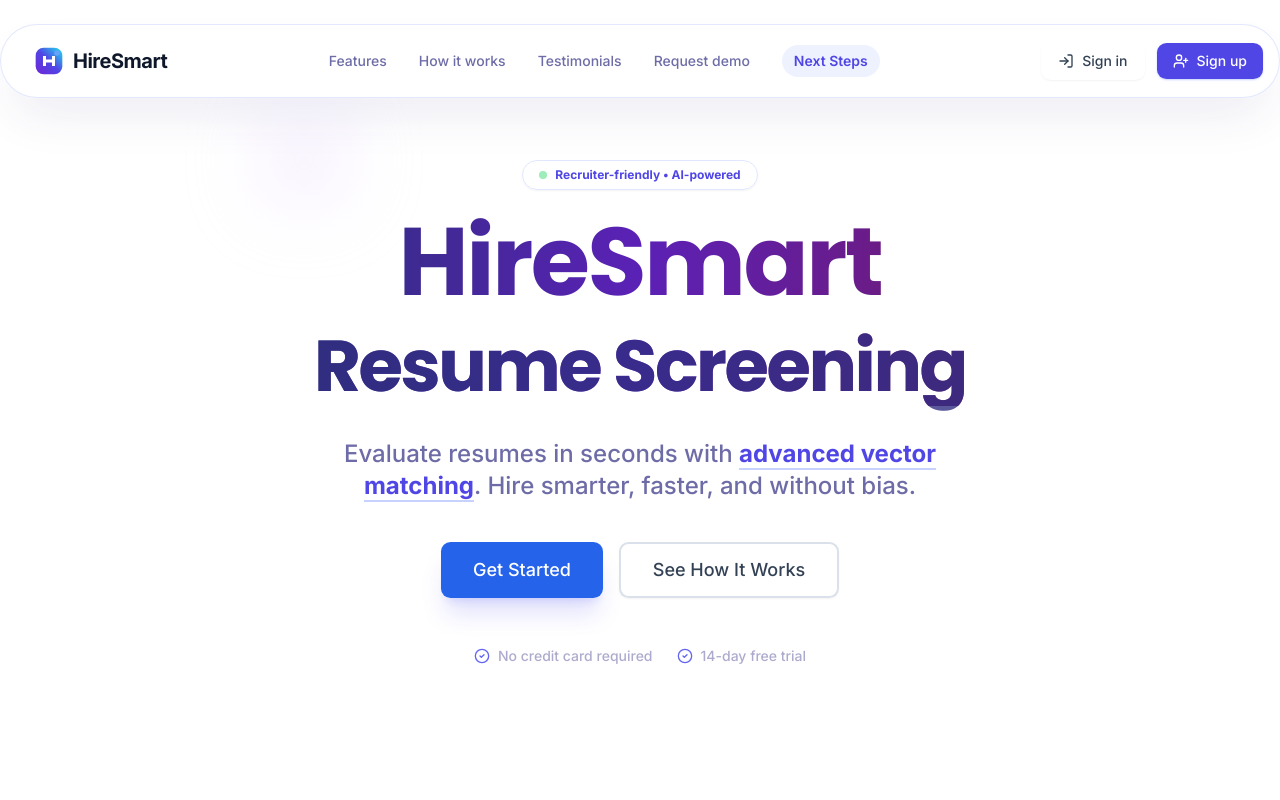
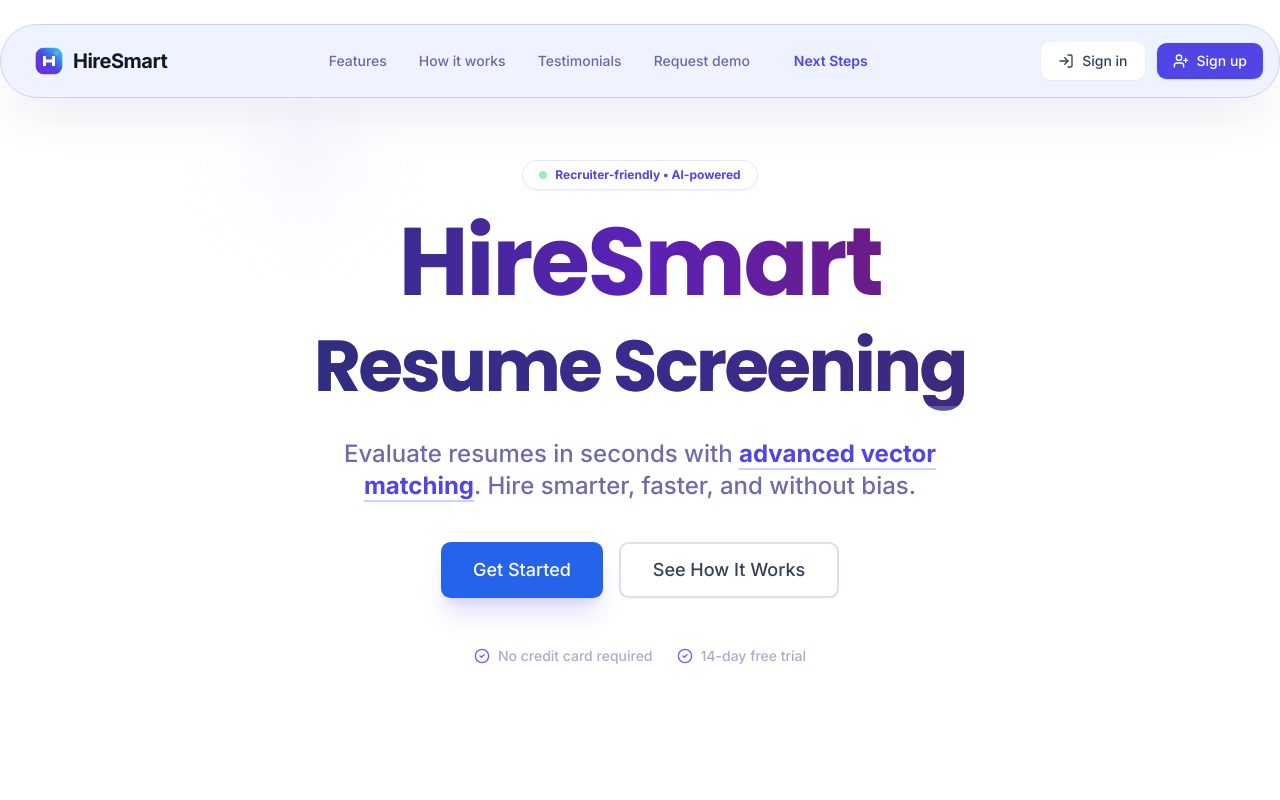
Before and after one commit to krishang2205/HireSmart, a React (Vite) app: page / in a window 1280 px wide. Shown: the top 800 px of the page. Built offline with nearby package versions, Linux system fonts and the light colour scheme.

Commit message:
style(header): change background to indigo-50 for better distinction

```diff
--- a/src/components/Header.tsx
+++ b/src/components/Header.tsx
@@ -5,7 +5,7 @@
 
 const Header = () => (
   <div className="fixed top-6 left-1/2 -translate-x-1/2 z-50 w-full max-w-[95%] md:max-w-7xl animate-fade-in-down">
-    <div className="bg-white/80 backdrop-blur-2xl border border-indigo-200/50 shadow-2xl shadow-indigo-900/10 rounded-full px-2 py-2">
+    <div className="bg-indigo-50/90 backdrop-blur-2xl border border-indigo-200 shadow-2xl shadow-indigo-900/10 rounded-full px-2 py-2">
       <nav aria-label="Primary" className="flex items-center justify-between h-12 md:h-14 pl-6 pr-2">
         <Brand />
         <div className="hidden md:flex items-center gap-8">
```
